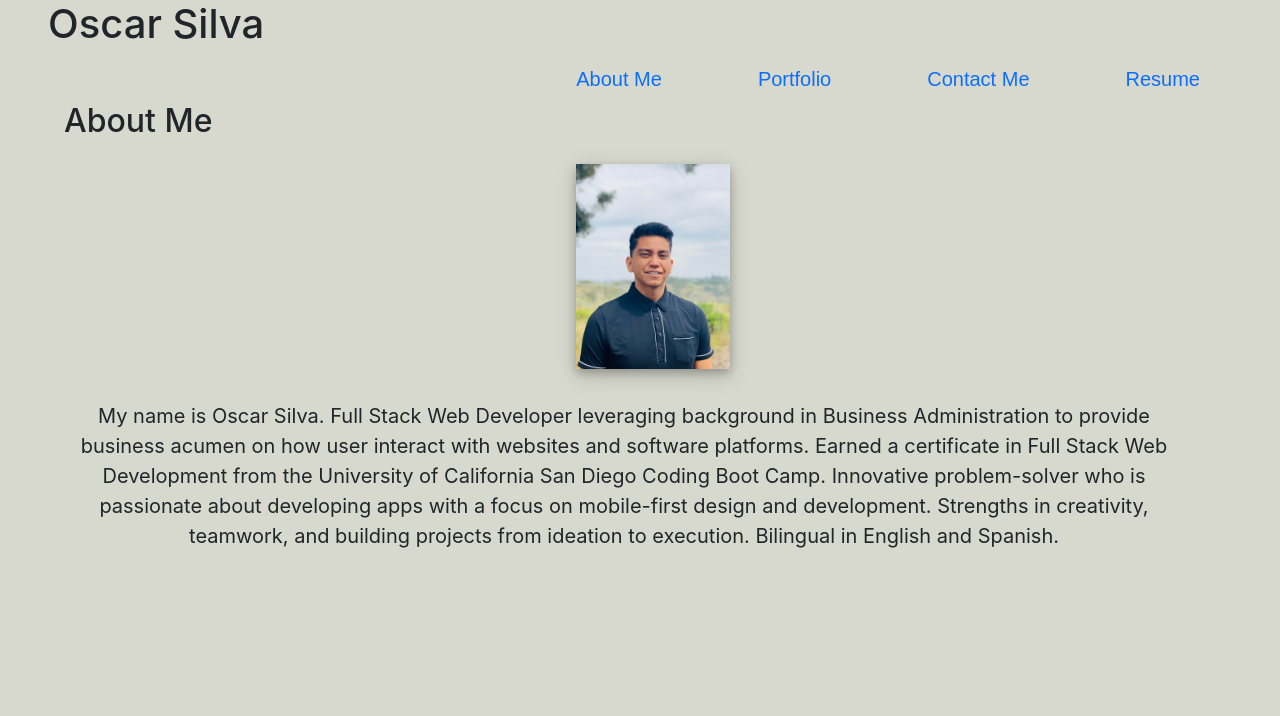
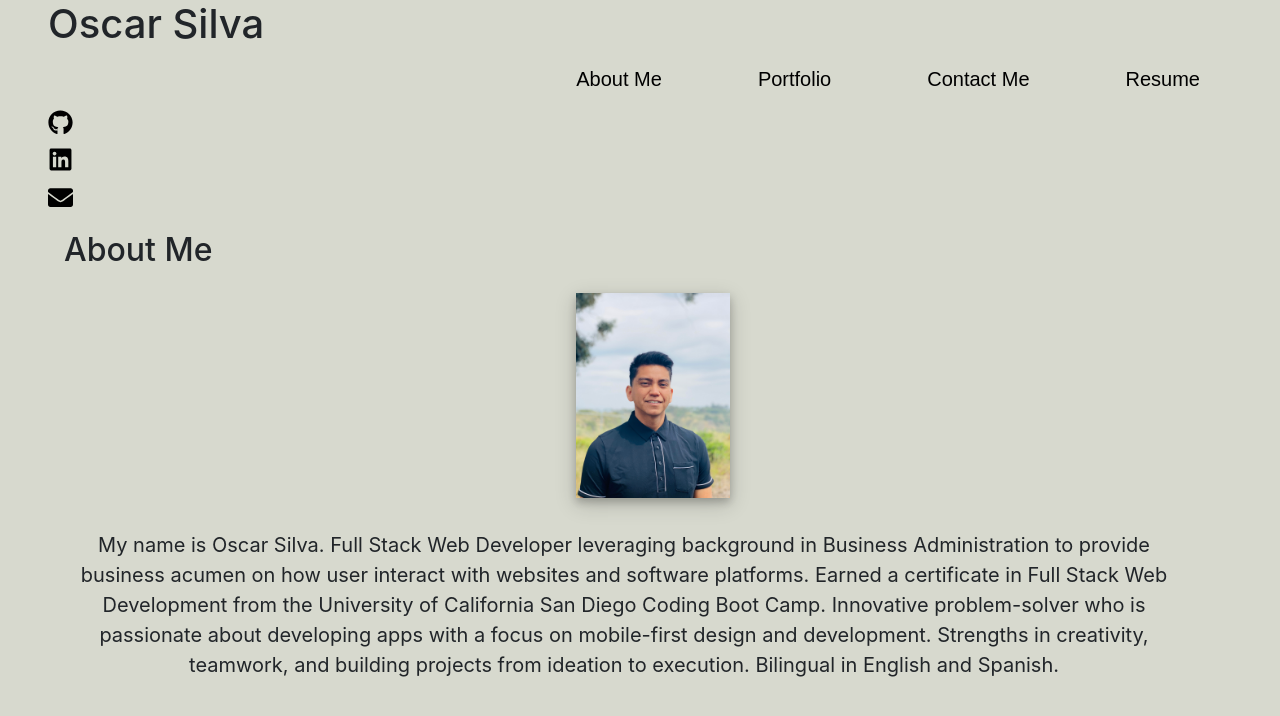
Before and after one commit to Ozz760/react-portfolio, a React (Create React App) app: page / in a window 1280 px wide. Shown: the top 716 px of the page. Built offline with nearby package versions, Linux system fonts and the light colour scheme.

Commit message:
Added icons to portfolio

```diff
--- a/package.json
+++ b/package.json
@@ -11,6 +11,7 @@
     "gh-pages": "^3.2.3",
     "react": "^17.0.2",
     "react-dom": "^17.0.2",
+    "react-icons": "^4.3.1",
     "react-scripts": "5.0.0",
     "web-vitals": "^2.1.4"
   },
--- a/src/App.js
+++ b/src/App.js
@@ -2,6 +2,8 @@ import React from "react";
 import PortfolioContainer from "./components/PortfolioContainer";
 import "./App.css";
 
-const App = () => <PortfolioContainer />;
+
+const App = () => <PortfolioContainer />
+
 
 export default App;
--- a/src/components/NavTabs.js
+++ b/src/components/NavTabs.js
@@ -1,5 +1,6 @@
 import React from "react";
-import "./styles/NavTabs.css"
+import "./styles/NavTabs.css";
+import { FaGithub, FaLinkedin, FaEnvelope } from "react-icons/fa";
 
 function NavTabs({ currentPage, handlePageChange }) {
   return (
@@ -53,6 +54,26 @@ function NavTabs({ currentPage, handlePageChange }) {
           </li>
         </ul>
       </nav>
+      <div className="Icons">
+        <ul>
+          <li>
+            <a href="https://github.com/Ozz760" target="_blank" rel="noreferrer">
+              <FaGithub />{" "}
+            </a>
+          </li>
+          <li>
+            <a href="https://www.linkedin.com/in/oscar-silva-b53684156/" target="_blank" rel="noreferrer">
+              {" "}
+              <FaLinkedin />
+            </a>
+          </li>
+          <li>
+            <a href="mailto:oscarsilva2356@gmail.com" target="_blank" rel="noreferrer">
+              <FaEnvelope />{" "}
+            </a>
+          </li>
+        </ul>
+      </div>
     </header>
   );
 }
--- a/src/components/styles/NavTabs.css
+++ b/src/components/styles/NavTabs.css
@@ -6,5 +6,27 @@
     font-family: Arial, Helvetica, sans-serif;
     font-size: 20px;
     margin-right: 4rem;
+}
 
+#nav-item a {
+    color: black;
 }
+
+#nav-item a:hover {
+    color: #0099ff;
+}
+
+.Icons ul {
+    list-style-type: none;
+    font-size: 25px;
+    opacity: 1;
+    margin-left: 1rem;
+}
+
+a {
+    color: black;
+}
+
+ul li a:hover {
+    color: #0099ff;
+}
```
Also changed, not shown: src/components/styles/AboutMe.css (line endings or trailing spaces), 2 other files (tests, documents, lock files or other folders).
